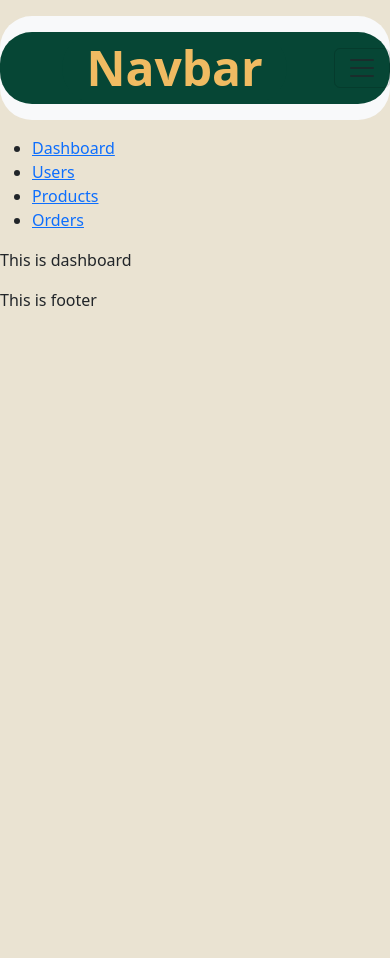
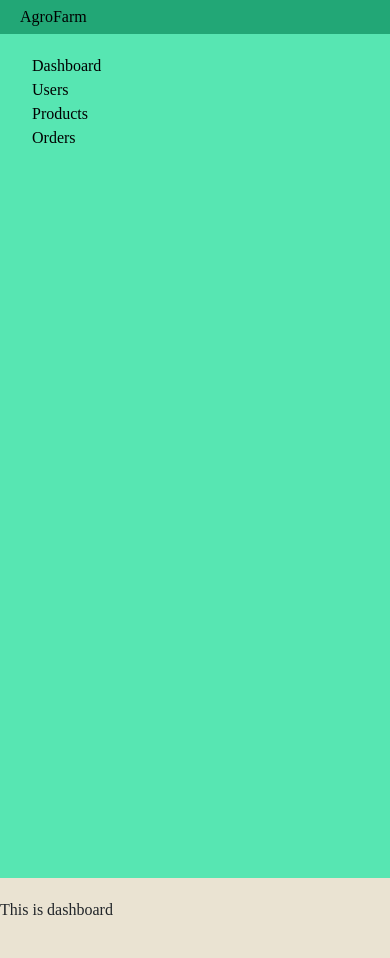
Before and after one commit to aashishChakradhar/agroFarm, a Django app: page /dashboard in a window 390 px wide. Before the commit the page ends 306 px from the top, so only its background shows below. Run offline with Django 4.2, Linux system fonts and the light colour scheme; some libraries are stand-ins or nearby versions.

Commit message:
Changed div structure

```diff
--- a/templates/dashboard.html
+++ b/templates/dashboard.html
@@ -1,9 +1,9 @@
-{% include 'theme-temp/header.html' %}
+{% include 'theme-temp/dashboard-header.html' %}
 
 <section class="dashboard-page">
   <div class="row">
-    <div class="col-md-3">
-      <div class="dashboard-nav-wrapper">
+    <div class="col-md-2">
+      <div class="dashboard-nav-wrapper container">
         <ul>
           <li><a href="/dashboard" title="">Dashboard</a></li>
           <li><a href="#" title="">Users</a></li>
@@ -12,10 +12,11 @@
         </ul>
       </div>
     </div>
-    <div class="col-md-9">
-      <p>This is dashboard</p>
+    <div class="col-md-10">
+        <div class="dashboard-content-wrapper">
+            <p>This is dashboard</p>
+        </div>
     </div>
   </div>
 </section>
-
-{% include 'theme-temp/footer.html' %}
+{% include 'theme-temp/dashboard-footer.html' %}
```
